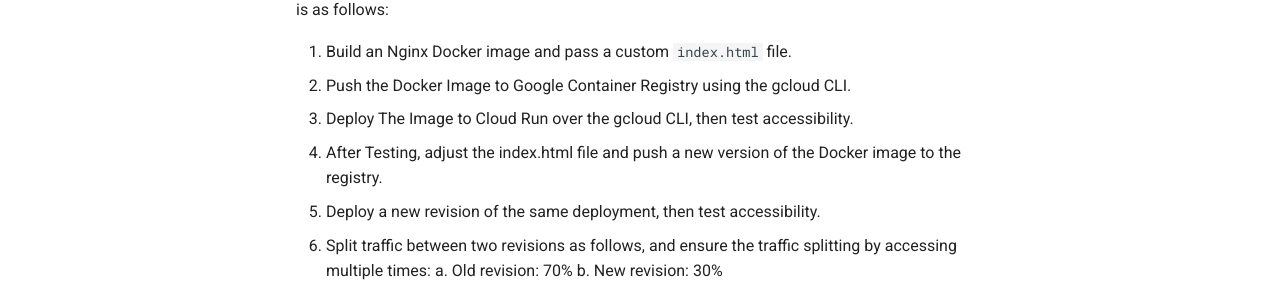
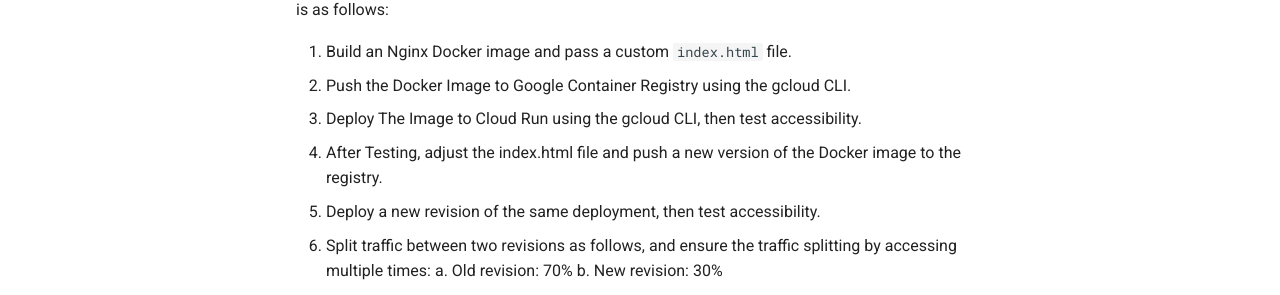
Before and after one commit to Mohamed-Eleraki/DevOps-Kitchen-Workshop, an MkDocs documentation site: the page built from docs/GCP/master-container-deployment.md, in a window 1280 px wide and 1063 px high. Shown: the part 465-760 px from the top of the window. Built offline with MkDocs 1.6.1 and Material for MkDocs 9.7.7, drawn with Linux system fonts in a browser that asks for light colours; comment, search, counter and statistics services are not loaded; the version menu is left out.

Commit message:
Update master-container-deployment.md

```diff
--- a/docs/GCP/master-container-deployment.md
+++ b/docs/GCP/master-container-deployment.md
@@ -14,7 +14,7 @@ Container Registry and Cloud Run while using the gcloud CLI. The exact implement
 
 1. Build an Nginx Docker image and pass a custom `index.html` file.
 2. Push the Docker Image to Google Container Registry using the gcloud CLI.
-3. Deploy The Image to Cloud Run over the gcloud CLI, then test accessibility.
+3. Deploy The Image to Cloud Run using the gcloud CLI, then test accessibility.
 4. After Testing, adjust the index.html file and push a new version of the Docker image to the registry.
 5. Deploy a new revision of the same deployment, then test accessibility.
 6. Split traffic between two revisions as follows, and ensure the traffic splitting by accessing
```
